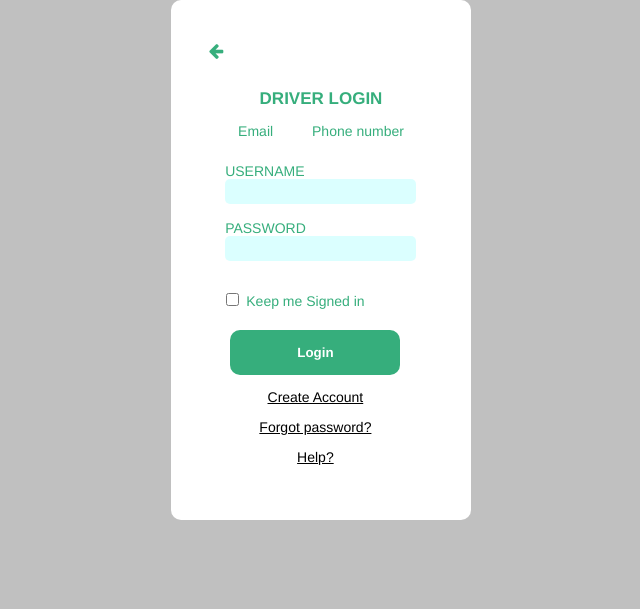
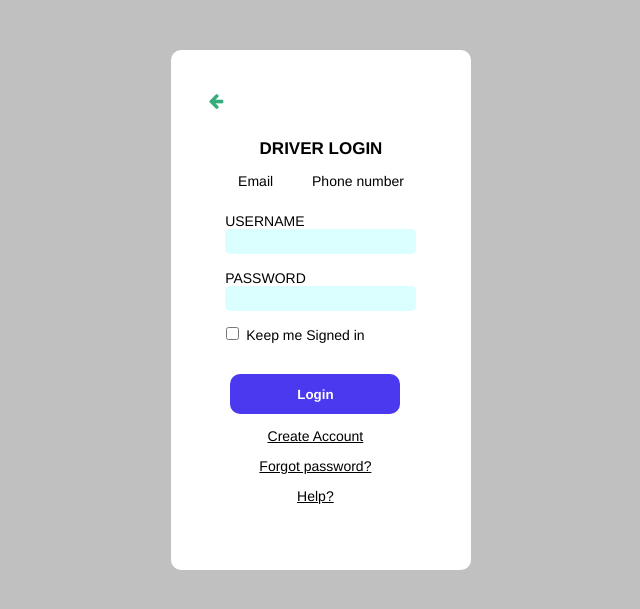
Before and after one commit to Vicia0/Capstone, a Django app: template webproject/templates/snippets/01_login_register/login_driver.html in a window 1280 px wide. Shown: the top 609 px of the page, without its empty margins (319-959 px from the left). Run offline with Django 4.2, Linux system fonts and the light colour scheme; the template is opened without the code that fills it, so the values that code supplies are empty.

Commit message:
login page'

```diff
--- a/webproject/static/css/01_login_register/login.css
+++ b/webproject/static/css/01_login_register/login.css
@@ -11,10 +11,10 @@ form .login-form .details{width:195px; position:relative; left:5%;top:15px; text
 form .login-form .details input{display: block;border: none;border-radius: 5px;width: 98%;height: 25px;background-color: rgb(204, 255, 255,0.7)}
 form .email:checked + .tab + .phone-nb + .tab + .login-form .email-htm{transform:rotate(0);}
 form .phone-nb:checked + .tab + .login-form .phone-nb-htm{transform:rotate(0);}
-form .button {text-align:center ; height:45px; width:85%; border-radius: 10px;color:white;font-weight: bold;background-color: #36AE7C; border:none}
+form .button {text-align:center ; height:40px; width:85%; border-radius: 10px;color:white;font-weight: bold;background-color: #4B39EF; border-color: whitesmoke !important; border:none}
 
 form .down-content{top:290px; position:fixed;width: 200px}
-form .check{position: relative;left:7px; text-align:left; height:40px}
+form .check{position: relative;left:7px; text-align:left; height:50px;margin-top: 17%;}
 
 /* Errors */
 form .login-form .errors{color:rgb(173, 5, 5);}
--- a/webproject/static/css/page_templates/page-template.css
+++ b/webproject/static/css/page_templates/page-template.css
@@ -1,6 +1,6 @@
 .page{max-width: 300px;margin:auto;background-color: #C0C0C0; text-align: center;font-family: Arial, Helvetica, sans-serif; font-size: small;}
-.web-container{height: 520px;border-radius: 10px;background-color:white;color:#36AE7C; text-align:center}
-*{font-family: 'Franklin Gothic Medium', 'Arial Narrow', Arial, sans-serif;    }
+.web-container{height: 520px;border-radius: 10px;background-color:white; text-align:center;margin-top: 50px;}
+*{font-family: 'Franklin Gothic Medium', 'Arial Narrow', Arial, sans-serif;}
 
 body{
     font-weight: 380;
```
